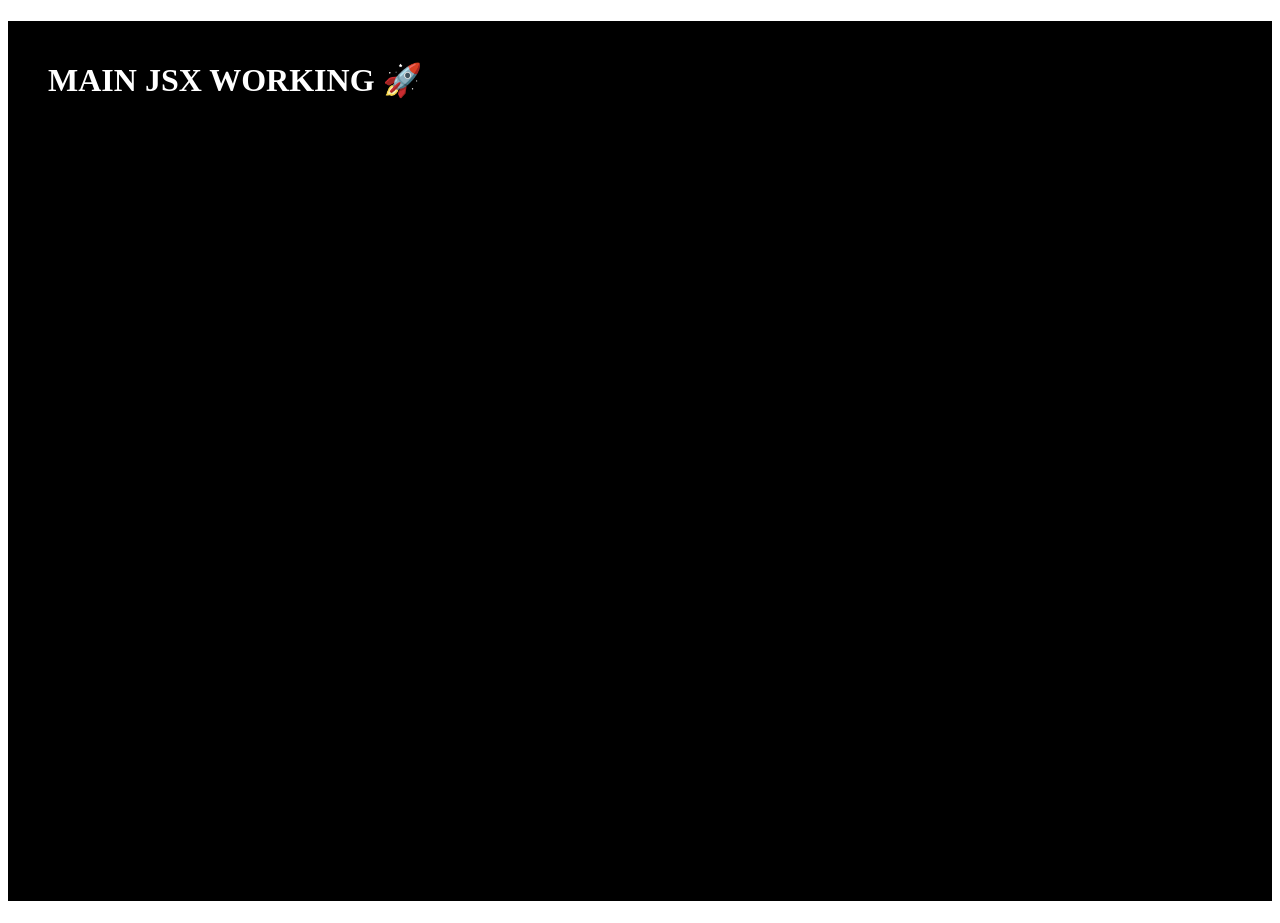
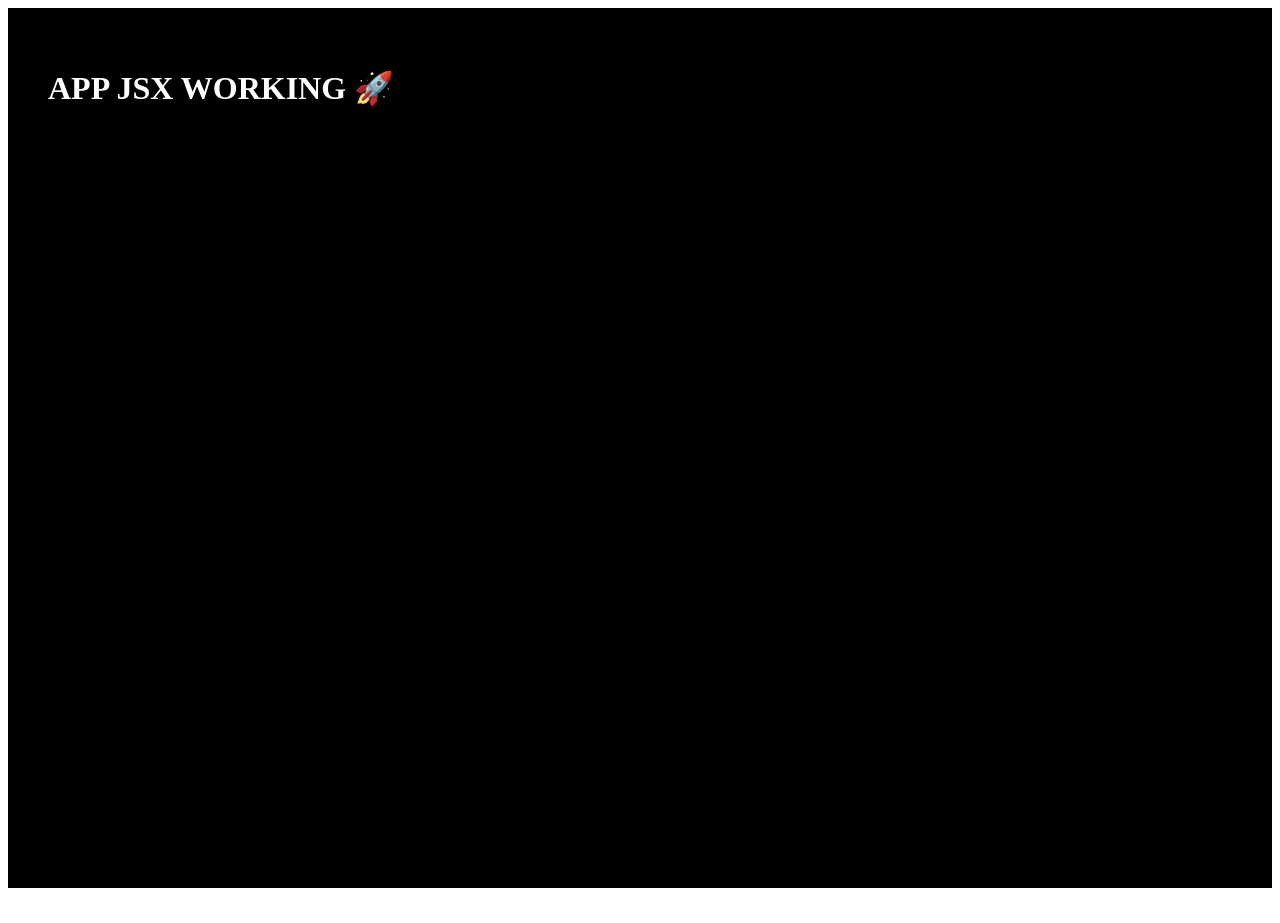
Before and after one commit to Rajank19/NextCart, a React (Vite) app in the folder frontend/: page / in a window 1280 px wide. After the commit the page ends 896 px from the top, so only its background shows below. Built offline with nearby package versions, Linux system fonts and the light colour scheme.

Commit message:
Testing App.jsx

```diff
--- a/frontend/src/App.jsx
+++ b/frontend/src/App.jsx
@@ -248,19 +248,45 @@
 
 // export default App;
 
+// import React from "react";
+// import Navbar from "./components/Navbar";
+// import Home from "./pages/Home";
+
+// function App() {
+
+//   return (
+
+//     <div>
+
+//       <Navbar />
+
+//       <Home />
+
+//     </div>
+
+//   );
+// }
+
+// export default App;
+
 import React from "react";
-import Navbar from "./components/Navbar";
-import Home from "./pages/Home";
 
 function App() {
 
   return (
 
-    <div>
+    <div
+      style={{
+        background: "black",
+        color: "white",
+        minHeight: "100vh",
+        padding: "40px",
+      }}
+    >
 
-      <Navbar />
-
-      <Home />
+      <h1>
+        APP JSX WORKING 🚀
+      </h1>
 
     </div>
 
--- a/frontend/src/main.jsx
+++ b/frontend/src/main.jsx
@@ -1,19 +1,16 @@
 import React from "react";
 import ReactDOM from "react-dom/client";
+
+import App from "./App";
 
 ReactDOM.createRoot(
   document.getElementById("root")
 ).render(
 
-  <h1
-    style={{
-      color: "white",
-      background: "black",
-      minHeight: "100vh",
-      padding: "40px",
-    }}
-  >
-    MAIN JSX WORKING 🚀
-  </h1>
+  <React.StrictMode>
+
+    <App />
+
+  </React.StrictMode>
 
 );
```
